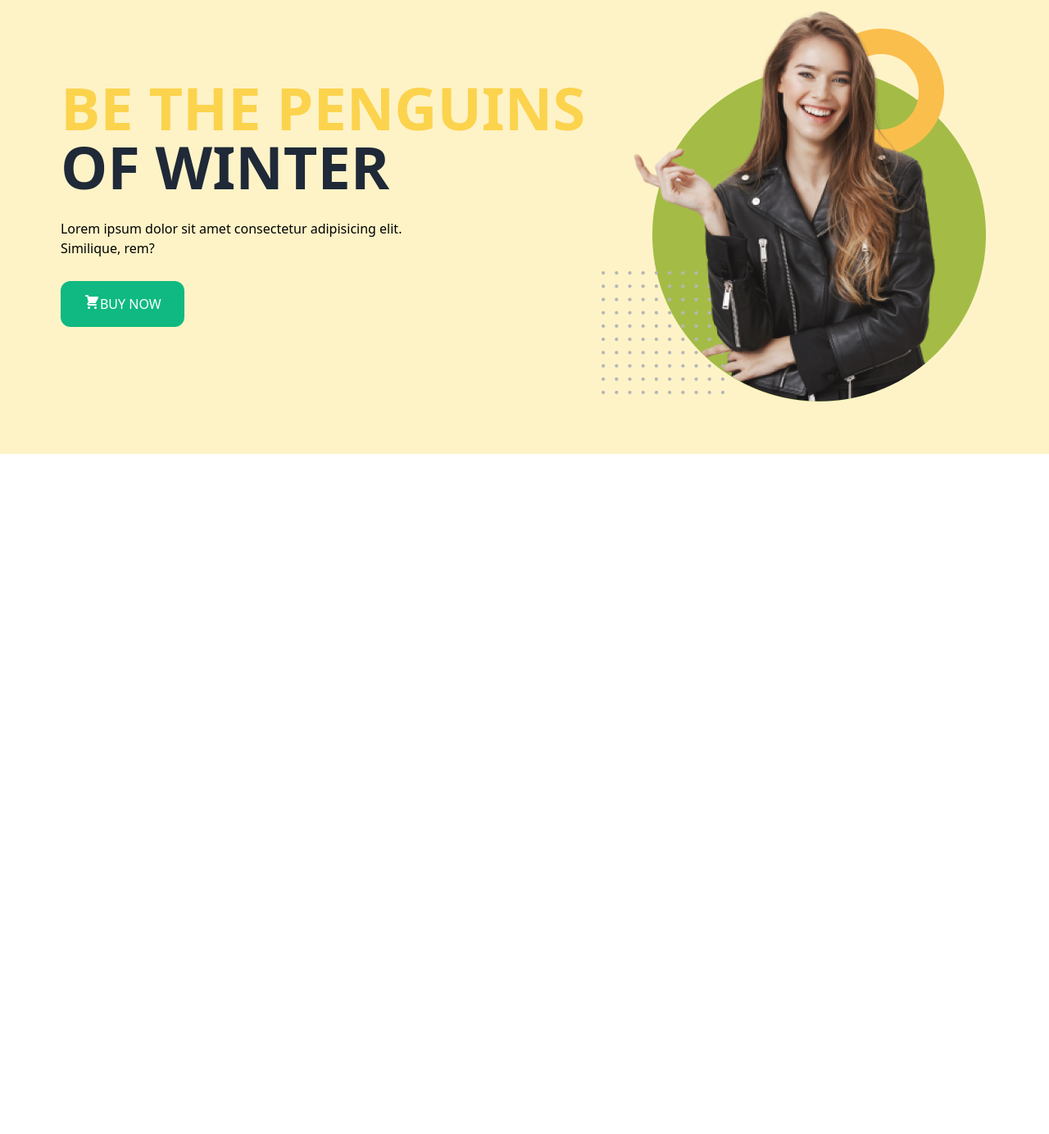
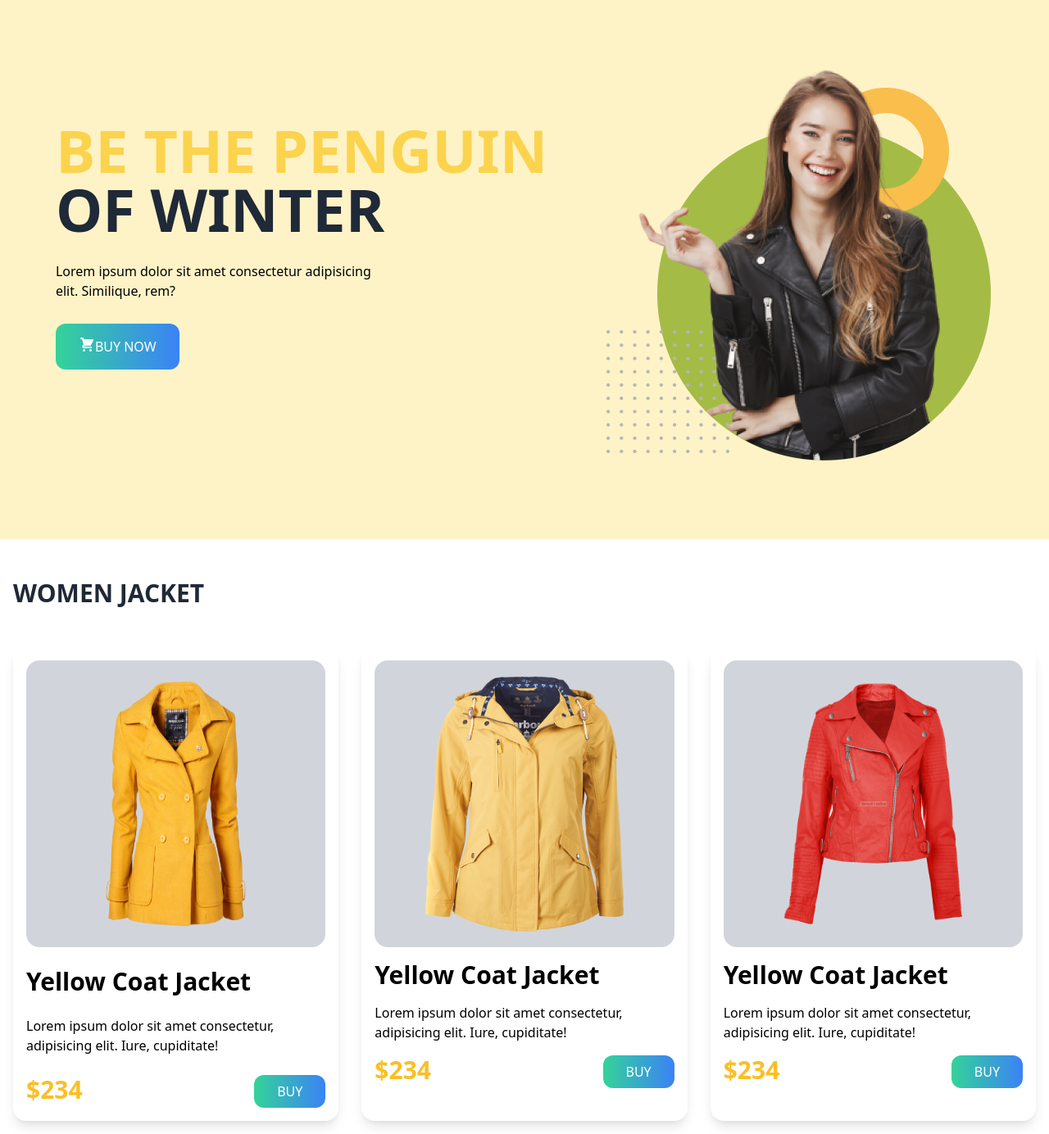
Before and after one commit to mahi1212/Penguin-Fashion, a plain HTML site: page index.html in a window 1280 px wide. Shown: the part 61-1445 px from the top of the page at 82% size. Before the commit the page ends 800 px from the top, so only its background shows below. Drawn offline with nearby package versions, Linux system fonts and the light colour scheme.

Commit message:
women section done

```diff
--- a/index.html
+++ b/index.html
@@ -7,26 +7,74 @@
     <title>Penguin Fashion</title>
     <!------------------ Tailwindcss cdn --------------->
 	<link href="https://unpkg.com/tailwindcss@^2/dist/tailwind.min.css" rel="stylesheet">
+    <style>
+        /* sizing image */
+        .grid img{
+            width: 280px;
+            height: 350px;
+            margin: 0 auto;
+            padding: 1.2rem;
+        }
+    </style>
 </head>
 <body>
-    <header class="bg-yellow-100 px-16">
-        <section class="container flex items-center justify-around py-16">
+    <header class="bg-yellow-100 px-8">
+        <section class="container md:flex items-center justify-around py-24">
             <div class="space-y-7">
-                <h1 class="text-7xl font-bold uppercase"><span class="text-yellow-300">Be the penguins </span>
-                    <br><span class="text-gray-800">Of winter</span></h1>
+                <h1 class="text-7xl font-bold uppercase"><span class="text-yellow-300">Be the penguin</span>
+                <br><span class="text-gray-800">Of winter</span></h1>
+
                 <p class="w-2/3">Lorem ipsum dolor sit amet consectetur adipisicing elit. Similique, rem?</p>
-                <button class="flex text-white uppercase px-7 py-4 bg-green-500 rounded-xl font-medium">
+                <button class="flex text-white uppercase px-7 py-4 rounded-xl font-medium bg-gradient-to-r from-green-400 to-blue-500 ">
                     <svg xmlns="http://www.w3.org/2000/svg" class="h-5 w-5" viewBox="0 0 20 20" fill="currentColor">
                         <path d="M3 1a1 1 0 000 2h1.22l.305 1.222a.997.997 0 00.01.042l1.358 5.43-.893.892C3.74 11.846 4.632 14 6.414 14H15a1 1 0 000-2H6.414l1-1H14a1 1 0 00.894-.553l3-6A1 1 0 0017 3H6.28l-.31-1.243A1 1 0 005 1H3zM16 16.5a1.5 1.5 0 11-3 0 1.5 1.5 0 013 0zM6.5 18a1.5 1.5 0 100-3 1.5 1.5 0 000 3z" />
                     </svg>Buy Now
                 </button>
             </div>
             <div>
-                <img src="images/model.png" alt="">
+                <img src="images/model.png" class="mt-10" alt="">
             </div>
         </section>
     </header>
-    <main></main>
+    <!-- main starts here -->
+    <main>
+        <!-- women jacket section-->
+        <section class="container px-4 mx-auto my-4">
+            <div>
+                <h2 class="text-3xl text-gray-800 uppercase font-bold my-12">Women Jacket</h2>
+            </div>
+        <!-- women jacket conatiner -->
+            <div class="grid md:grid-cols-3 gap-7">
+                <div class="shadow-lg rounded-2xl p-4 space-y-6">
+                    <div class="bg-gray-300 rounded-2xl">
+                        <img src="images/jacket-1.png" alt="">
+                    </div>
+                    <h4 class="text-3xl font-bold">Yellow Coat Jacket</h4>
+                    <p>Lorem ipsum dolor sit amet consectetur, adipisicing elit. Iure, cupiditate!</p>
+                    <h2 class="text-3xl font-bold inline-block text-yellow-400">$234</h2>
+                    <button class="text-white uppercase px-7 py-2 mb-12 bg-green-500 float-right rounded-xl font-medium bg-gradient-to-r from-green-400 to-blue-500 ">Buy</button>
+                </div>
+                <div class="shadow-lg rounded-2xl p-4 space-y-4">
+                    <div class="bg-gray-300 rounded-2xl">
+                        <img src="images/jacket-2.png" alt="">
+                    </div>
+                    <h4 class="text-3xl font-bold">Yellow Coat Jacket</h4>
+                    <p>Lorem ipsum dolor sit amet consectetur, adipisicing elit. Iure, cupiditate!</p>
+                    <h2 class="text-3xl font-bold inline-block text-yellow-400">$234</h2>
+                    <button class="text-white uppercase px-7 py-2 mb-12 bg-green-500 float-right rounded-xl font-medium bg-gradient-to-r from-green-400 to-blue-500 ">Buy</button>
+                </div>
+                <div class="shadow-lg rounded-2xl p-4 space-y-4">
+                    <div class="bg-gray-300 rounded-2xl">
+                        <img src="images/jacket-3.png" alt="">
+                    </div>
+                    <h4 class="text-3xl font-bold">Yellow Coat Jacket</h4>
+                    <p>Lorem ipsum dolor sit amet consectetur, adipisicing elit. Iure, cupiditate!</p>
+                    <h2 class="text-3xl font-bold inline-block text-yellow-400">$234</h2>
+                    <button class="text-white uppercase px-7 py-2 mb-12 bg-green-500 float-right rounded-xl font-medium bg-gradient-to-r from-green-400 to-blue-500 ">Buy</button>
+                </div>
+            </div>
+        </section>
+    </main>
     <footer></footer>
 </body>
 </html>
```
